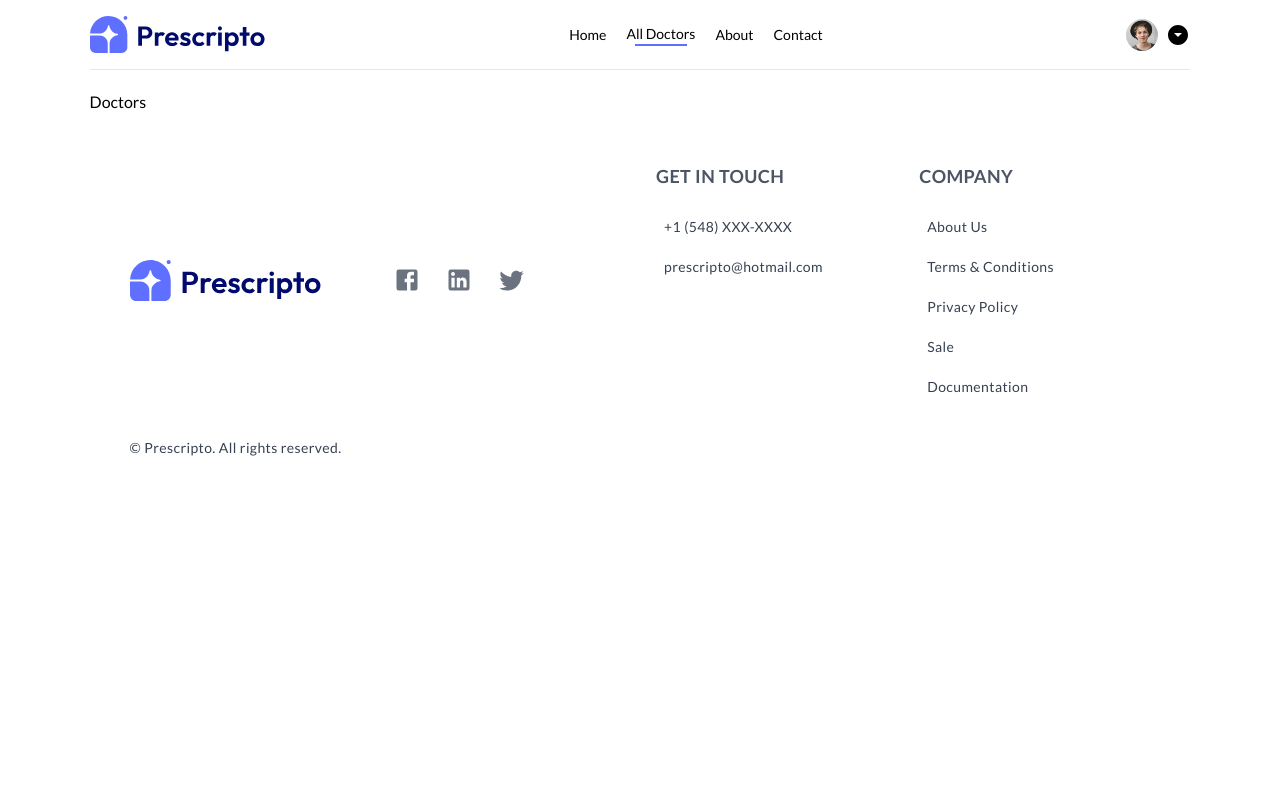
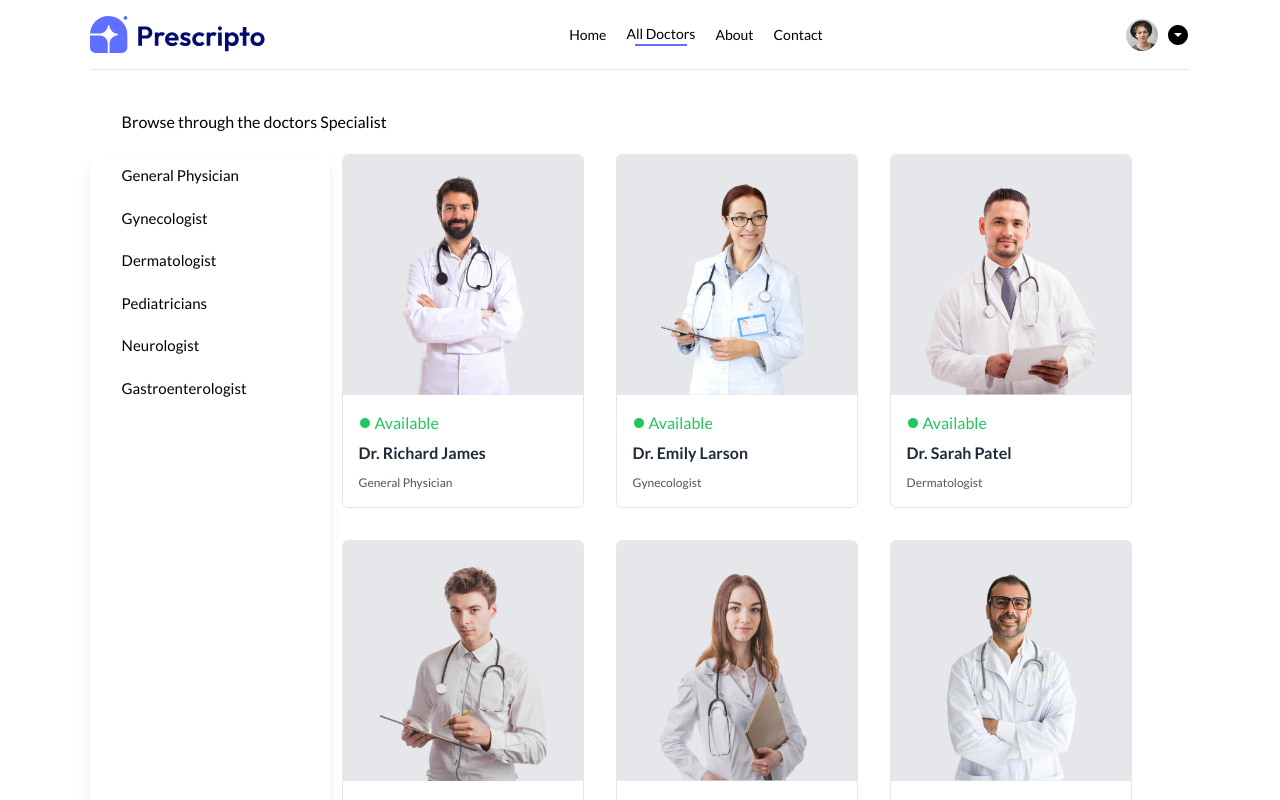
Before and after one commit to Git-abby/healthsync, a React (Vite) app in the folder frontend/: page /doctors in a window 1280 px wide. Shown: the top 800 px of the page. Built offline with nearby package versions, Linux system fonts and the light colour scheme.

Commit message:
chore: all doctors and speciality doctors page done

```diff
--- a/frontend/src/contexts/AppContext.jsx
+++ b/frontend/src/contexts/AppContext.jsx
@@ -1,11 +1,12 @@
 import { createContext } from "react";
-import { doctors } from "../assets/assets";
+import { doctors, specialityData } from "../assets/assets";
 
 export const AppContext = createContext();
 
 const AppContextProvider = (props) => {
   const value = {
     doctors,
+    specialityData
   };
 
   return (
--- a/frontend/src/pages/Doctors.jsx
+++ b/frontend/src/pages/Doctors.jsx
@@ -1,9 +1,83 @@
-import React from 'react'
+import React, { useContext, useEffect, useState } from "react";
+import { useNavigate, useParams } from "react-router-dom";
+import { AppContext } from "../contexts/AppContext";
 
 function Doctors() {
+  const { speciality } = useParams();
+  const { doctors, specialityData } = useContext(AppContext);
+  const [filterDoctors, setFilterDoctors] = useState([]);
+  const navigate = useNavigate();
+
+  const applyFilter = () => {
+    if (speciality) {
+      setFilterDoctors(doctors.filter((doc) => doc.speciality === speciality));
+    } else {
+      setFilterDoctors(doctors);
+    }
+  };
+
+  useEffect(() => {
+    applyFilter();
+  }, [doctors, speciality]);
   return (
-    <div>Doctors</div>
-  )
+    <div className="flex flex-col justify-center items-start">
+      <p className="my-5 px-8 text-md">Browse through the doctors Specialist</p>
+      <div className="flex gap-x-3">
+        <nav className="bg-white shadow-lg min-w-[240px] px-4 font-[sans-serif]">
+          {/* <div className=""> */}
+            <ul className="">
+              {specialityData.map((item, index) => (
+                <li
+                  key={index}
+                  onClick={() =>
+                    speciality === item.speciality
+                      ? navigate("/doctors")
+                      : navigate(`/doctors/${item.speciality}`)
+                  }>
+                  <a
+                    href="javascript:void(0)"
+                    className={`text-black hover:text-blue-600 text-[15px] block hover:bg-blue-50 rounded px-4 py-2.5 transition-all ${
+                      speciality === item.speciality
+                        ? "text-blue-600 bg-blue-50"
+                        : ""
+                    }`}>
+                    {item.speciality}
+                  </a>
+                </li>
+              ))}
+              <li></li>
+            </ul>
+          {/* </div> */}
+        </nav>
+        <div className="grid lg:grid-cols-3 md:grid-cols-2 gap-8 max-md:justify-center">
+          {filterDoctors.slice(0, 10).map((doctor, index) => (
+            <div
+              key={index}
+              onClick={() => navigate(`/appointment/${doctor._id}`)}
+              className="border rounded-md overflow-hidden max-md:max-w-[300px] hover:scale-105 transition-all">
+              <img
+                src={doctor.image}
+                className="w-full h-60 object-contain object-top bg-gray-200"
+              />
+
+              <div className="flex flex-col gap-1.5 p-4">
+                <div className="flex items-center gap-1">
+                  <span className="h-3 w-3 rounded-full border border-white bg-green-500 block"></span>
+                  <p className="text-green-500 font-medium">Available</p>
+                </div>
+                <h4 className="text-gray-800 text-base font-bold">
+                  {doctor.name}
+                </h4>
+                <p className="text-gray-600 text-xs mt-1">
+                  {doctor.speciality}
+                </p>
+              </div>
+            </div>
+          ))}
+        </div>
+      </div>
+    </div>
+  );
 }
 
-export default Doctors
+export default Doctors;
```
